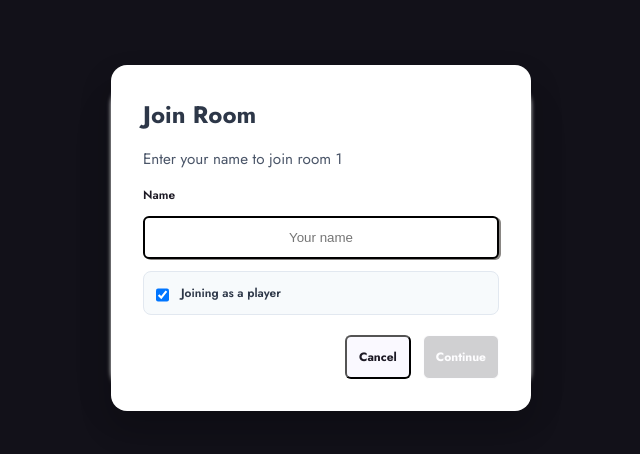
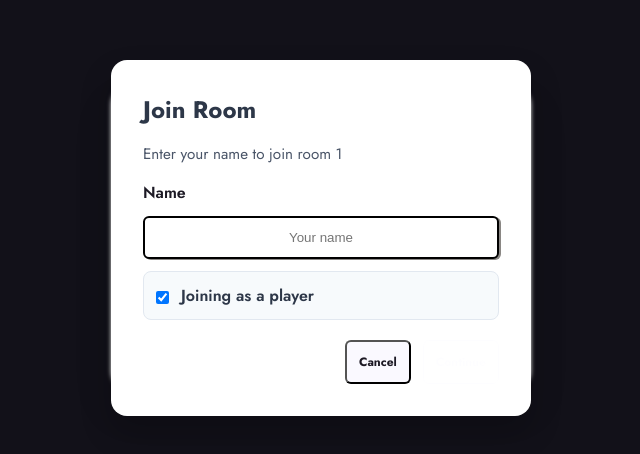
Before and after one commit to simonproudfootxyz/lockpick, a React (Create React App) app: page /join/1 in a window 1280 px wide. Shown: the part 162-616 px from the top of the page, without its empty margins (319-959 px from the left). Built offline with nearby package versions, Linux system fonts and the light colour scheme; no server answers.

Commit message:
- remove start button from multiplayer player list - update invert button styles to have no fill - update font size globally to 16

```diff
--- a/src/App.css
+++ b/src/App.css
@@ -47,7 +47,7 @@
   min-height: 100vh;
   background: var(--grey-950);
   color: var(--white);
-  font-size: 0.75rem;
+  font-size: 1rem;
 }
 
 .disabled {
--- a/src/components/Button.css
+++ b/src/components/Button.css
@@ -41,20 +41,20 @@
 
 /* INVERT BUTTON */
 .button--invert {
-  background: var(--black);
+  background: none;
   color: var(--grey-300);
   border: 1px solid var(--grey-300);
 
   &:not(.disabled, [disabled]):hover,
   &:not(.disabled, [disabled]):focus {
-    color: var(--grey-400);
-    background: var(--black);
-    border-color: var(--grey-400);
+    background: none;
+    color: var(--grey-450);
+    border-color: var(--grey-450);
   }
 
   &:not(.disabled, [disabled]):active {
+    background: none;
     color: var(--grey-450);
-    background: var(--black);
     border-color: var(--grey-450);
   }
 
--- a/src/components/PlayerList.js
+++ b/src/components/PlayerList.js
@@ -35,16 +35,6 @@ const PlayerList = ({
         <p>
           <strong>Players</strong> ({players.length})
         </p>
-        {isHost && !gameStarted && (
-          <button
-            className="start-game-btn"
-            onClick={onStartGame}
-            disabled={players.length < 2}
-            title="Need at least 2 players"
-          >
-            {players.length < 2 ? "Need more players" : "Start Game"}
-          </button>
-        )}
       </div>
       <div className="players-container">
         {players.map((player) => {
```
